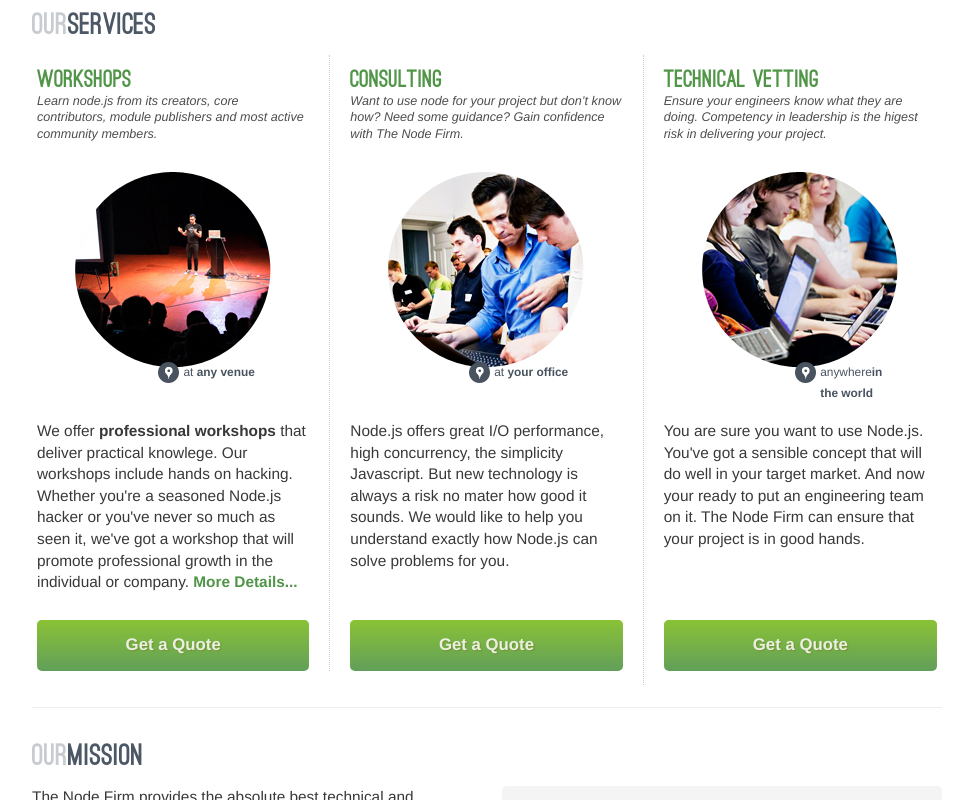
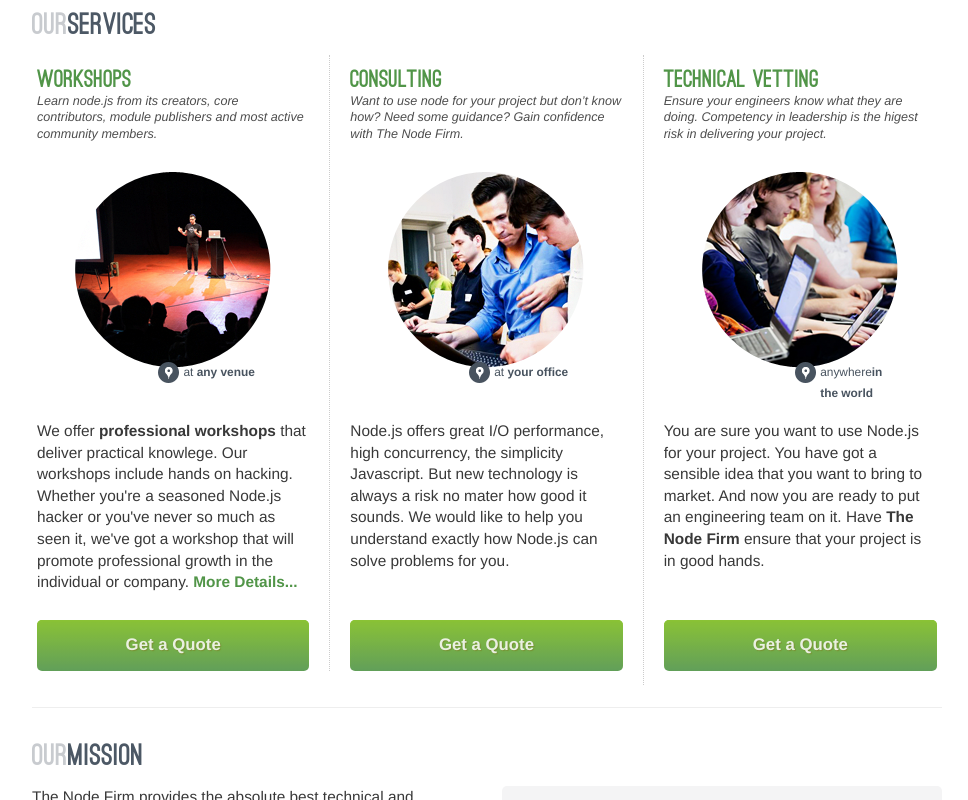
Before and after one commit to janl/thenodefirm.com, a plain HTML site: page index.html in a window 1280 px wide. Shown: the part 432-1232 px from the top of the page, without its empty margins (153-1121 px from the left). Drawn offline with Linux system fonts and the light colour scheme; a script that the page names is missing.

Commit message:
[app] css changes

```diff
--- a/index.html
+++ b/index.html
@@ -137,7 +137,7 @@
             <figcaption>anywhere<strong>in<br/> the world</strong></figcaption>
           </figure>
           <p class="description">
-            You are sure you want to use Node.js. You've got a sensible concept that will do well in your target market. And now your ready to put an engineering team on it. The Node Firm can ensure that your project is in good hands.
+            You are sure you want to use Node.js for your project. You have got a sensible idea that you want to bring to market. And now you are ready to put an engineering team on it. Have <b>The Node Firm</b> ensure that your project is in good hands.
           </p>
 
           <div class="button-container">
```
Also changed, not shown: css/index.css (indentation only).
